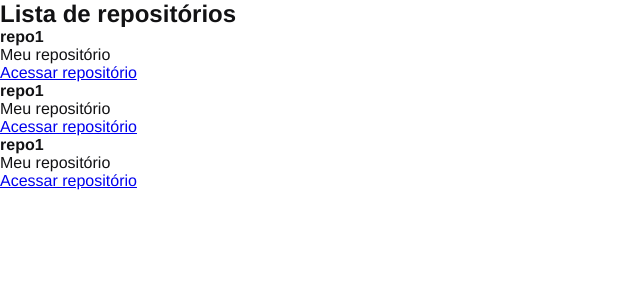
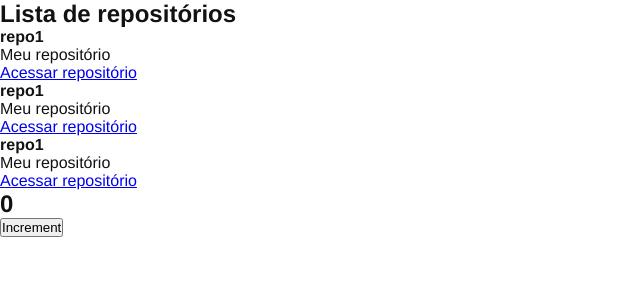
Before and after one commit to pahique/ignite, a React app in the folder 01-github-explorer/: page / in a window 1280 px wide. Shown: the top 300 px of the page, without its empty margins (0-640 px from the left). Built offline with nearby package versions, Linux system fonts and the light colour scheme.

Commit message:
useState

```diff
--- a/01-github-explorer/src/App.jsx
+++ b/01-github-explorer/src/App.jsx
@@ -1,5 +1,11 @@
+import { Counter } from "./components/Counter";
 import { RepositoryList } from "./components/RepositoryList";
 
 export function App() {
-    return <RepositoryList/>;
+    return (
+        <>
+            <RepositoryList/>
+            <Counter/>
+        </>
+    );
 }
--- /dev/null
+++ b/01-github-explorer/src/components/Counter.jsx
@@ -0,0 +1,16 @@
+import { useState } from 'react';
+
+export function Counter() {
+    let [counter, setCounter] = useState(0);
+
+    function increment() {
+        setCounter(counter + 1);
+    }
+
+    return (
+        <div>
+            <h2>{counter}</h2>
+            <button type="button" onClick={increment}>Increment</button>
+        </div>
+    )
+}
```
